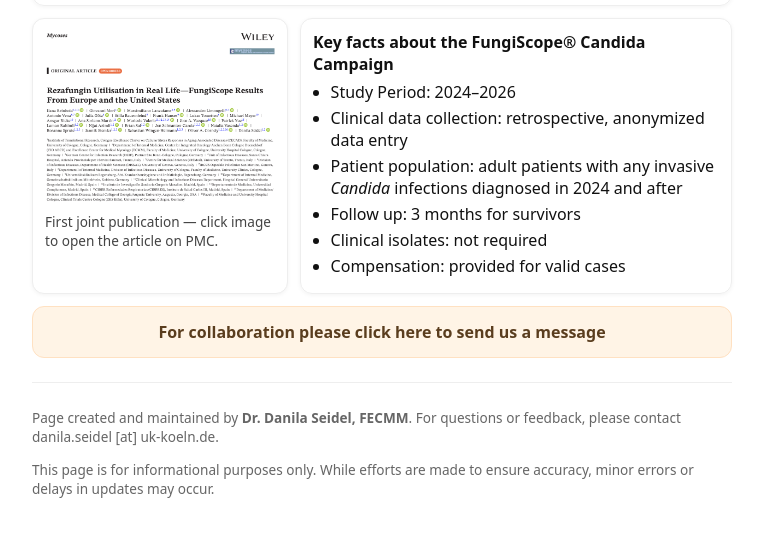
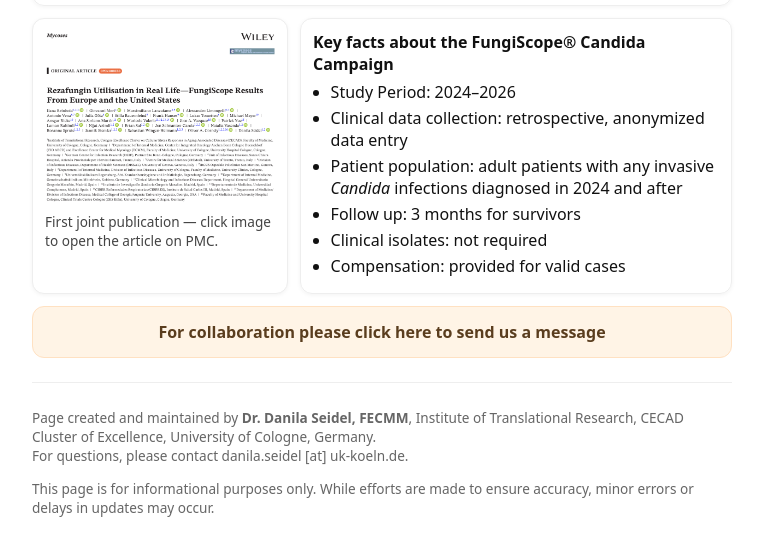
Before and after one commit to FungiScope/Candida-Campaign-Weekly-Update, a plain HTML site: page index.html in a window 1280 px wide. Shown: the part 1153-1702 px from the top of the page, without its empty margins (0-763 px from the left). Drawn offline with nearby package versions, Linux system fonts and the light colour scheme; no server answers.

Commit message:
Update index.html

```diff
--- a/index.html
+++ b/index.html
@@ -284,8 +284,8 @@
       padding-top: 0.75rem;
     ">
     <p>
-      Page created and maintained by <strong>Dr. Danila Seidel, FECMM</strong>.
-      For questions or feedback, please contact danila.seidel [at] uk-koeln.de.
+      Page created and maintained by <strong>Dr. Danila Seidel, FECMM</strong>, Institute of Translational Research, CECAD Cluster of Excellence, University of Cologne, Germany.</br>
+      For questions, please contact danila.seidel [at] uk-koeln.de.
     </p>
     <p style="margin-top: 0.3rem;">
       This page is for informational purposes only. While efforts are made to ensure accuracy,
```
